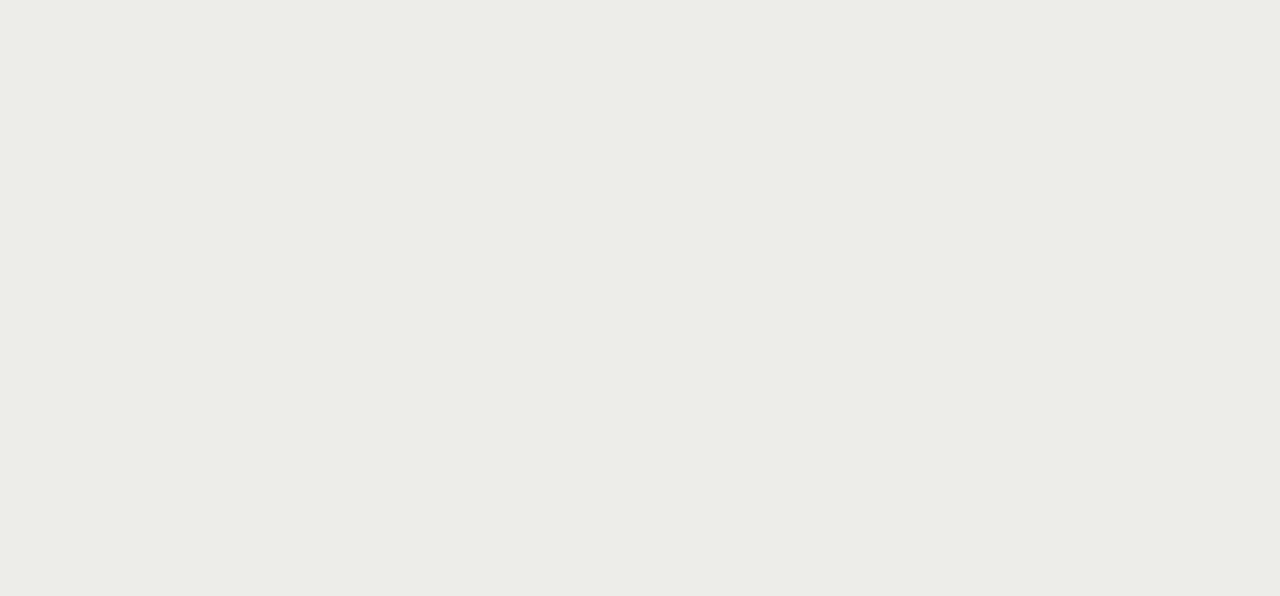
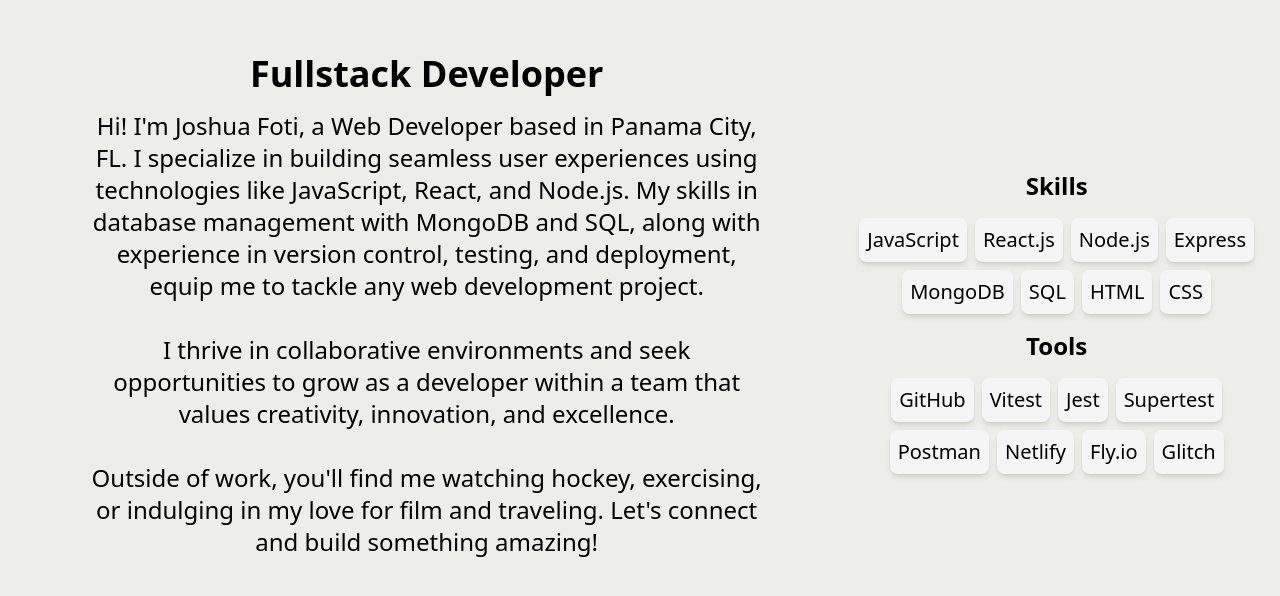
Before and after one commit to Jfoti64/portfolio, a React (Vite) app: page / in a window 1280 px wide. Shown: the part 642-1238 px from the top of the page. Before the commit the page ends 800 px from the top, so only its background shows below. Built offline with nearby package versions, Linux system fonts and the light colour scheme.

Commit message:
Edit text and styling in About

```diff
--- a/src/App.jsx
+++ b/src/App.jsx
@@ -1,12 +1,14 @@
 import './index.css';
 import Intro from './components/Intro';
 import Navbar from './components/Navbar';
+import About from './components/About';
 
 function App() {
   return (
-    <div className="">
+    <div className="flex flex-col gap-44">
       <Navbar />
       <Intro />
+      <About />
     </div>
   );
 }
--- a/src/components/About.jsx
+++ b/src/components/About.jsx
@@ -0,0 +1,66 @@
+const About = () => {
+  return (
+    <div className="flex flex-col md:flex-row items-center justify-center text-center p-5 bg-customBackground min-h-screen gap-5">
+      <div className="flex flex-col items-center md:w-2/3">
+        <h1 className="text-4xl font-bold mb-4">Fullstack Developer</h1>
+        <p className="text-2xl mb-8 max-w-2xl">
+          Hi! I&apos;m Joshua Foti, a Web Developer based in Panama City, FL. I specialize in
+          building seamless user experiences using technologies like JavaScript, React, and Node.js.
+          My skills in database management with MongoDB and SQL, along with experience in version
+          control, testing, and deployment, equip me to tackle any web development project.
+        </p>
+        <p className="text-2xl mb-8 max-w-2xl">
+          I thrive in collaborative environments and seek opportunities to grow as a developer
+          within a team that values creativity, innovation, and excellence.
+        </p>
+        <p className="text-2xl mb-8 max-w-2xl">
+          Outside of work, you&apos;ll find me watching hockey, exercising, or indulging in my love
+          for film and traveling. Let&apos;s connect and build something amazing!
+        </p>
+      </div>
+      <div className="flex flex-col items-center md:w-1/3 mt-8 md:mt-0 space-y-4">
+        <div className="w-full">
+          <h2 className="text-2xl font-semibold mb-4">Skills</h2>
+          <ul className="flex flex-wrap gap-2 justify-center">
+            {['JavaScript', 'React.js', 'Node.js', 'Express', 'MongoDB', 'SQL', 'HTML', 'CSS'].map(
+              (skill) => (
+                <li
+                  key={skill}
+                  className="bg-skillBox rounded-lg shadow-md p-2 text-xl hover:bg-skillBoxHover transition-colors duration-200"
+                  style={{ cursor: 'default', userSelect: 'none' }}
+                >
+                  <span style={{ cursor: 'default', userSelect: 'none' }}>{skill}</span>
+                </li>
+              )
+            )}
+          </ul>
+        </div>
+        <div className="w-full">
+          <h2 className="text-2xl font-semibold mb-4">Tools</h2>
+          <ul className="flex flex-wrap gap-2 justify-center">
+            {[
+              'GitHub',
+              'Vitest',
+              'Jest',
+              'Supertest',
+              'Postman',
+              'Netlify',
+              'Fly.io',
+              'Glitch',
+            ].map((tool) => (
+              <li
+                key={tool}
+                className="bg-skillBox rounded-lg shadow-md p-2 text-xl hover:bg-skillBoxHover transition-colors duration-200"
+                style={{ cursor: 'default', userSelect: 'none' }}
+              >
+                <span style={{ cursor: 'default', userSelect: 'none' }}>{tool}</span>
+              </li>
+            ))}
+          </ul>
+        </div>
+      </div>
+    </div>
+  );
+};
+
+export default About;
--- a/tailwind.config.js
+++ b/tailwind.config.js
@@ -6,6 +6,8 @@
       colors: {
         customBackground: '#EDEDE9',
         customHover: '#A1A1A1',
+        skillBox: '#f5f5f5', // Light grey for skill boxes
+        skillBoxHover: '#e0e0e0', // Slightly darker grey for hover state
       },
     },
   },
```
